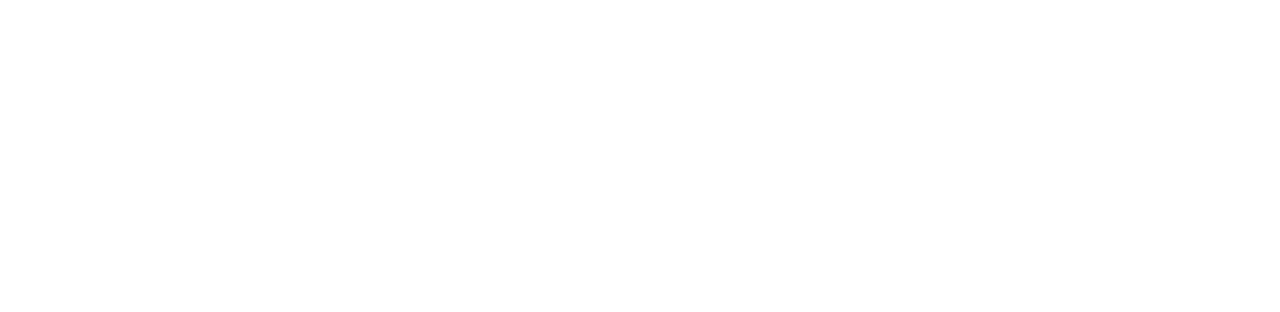
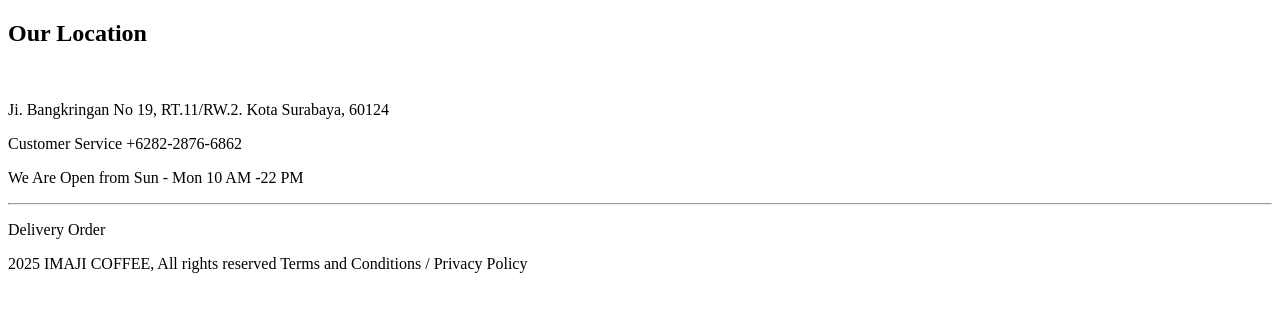
Before and after one commit to Nikas20/testTaskKorporatai, a plain HTML site: page index.html in a window 1280 px wide. Drawn offline with Linux system fonts and the light colour scheme.

Commit message:
Create base footer add text

```diff
--- a/index.html
+++ b/index.html
@@ -1,11 +1,20 @@
 <!DOCTYPE html>
 <html lang="en">
-<head>
-    <meta charset="UTF-8">
-    <meta name="viewport" content="width=device-width, initial-scale=1.0">
+  <head>
+    <meta charset="UTF-8" />
+    <meta name="viewport" content="width=device-width, initial-scale=1.0" />
     <title>Document</title>
-</head>
-<body>
-
-</body>
+  </head>
+  <body>
+    <footer>
+      <h2>Our Location</h2>
+      <br />
+      <p>Ji. Bangkringan No 19, RT.11/RW.2. Kota Surabaya, 60124</p>
+      <p>Customer Service +6282-2876-6862</p>
+      <p>We Are Open from Sun - Mon 10 AM -22 PM</p>
+      <hr>
+      <p>Delivery Order</p>
+      <p>2025 IMAJI COFFEE, All rights reserved Terms and Conditions / Privacy Policy</p>
+    </footer>
+  </body>
 </html>
```
